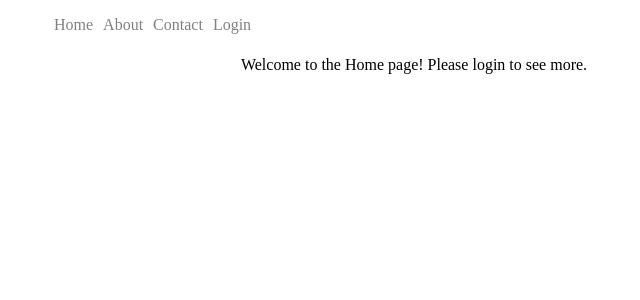
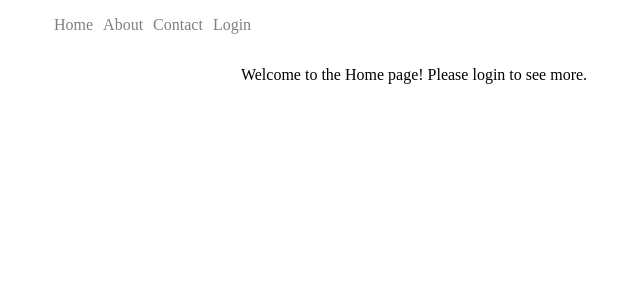
Before and after one commit to DanielMaHe/simple-page-app, a React (Create React App) app: page / in a window 1280 px wide. Shown: the top 300 px of the page, without its empty margins (226-866 px from the left). Built offline with nearby package versions, Linux system fonts and the light colour scheme.

Commit message:
add container for SPA

```diff
--- a/src/App.js
+++ b/src/App.js
@@ -2,13 +2,24 @@ import { BrowserRouter } from "react-router-dom";
 import NavbarLink from "./Components/navbarLink";
 import { AuthProvider } from "./Context/authContext";
 import SPA from "./SPA/SPA";
+import styled from "@emotion/styled";
+
+const Container = styled.div`
+  width: 100%;
+  height: 100%;
+  margin: 0;
+  padding-top: 10px;
+
+`;
 
 function App() {
   return (
     <BrowserRouter>
       <AuthProvider>
         <NavbarLink />
-        <SPA />
+        <Container>
+          <SPA />
+        </Container>
       </AuthProvider>
     </BrowserRouter>
   );
```
